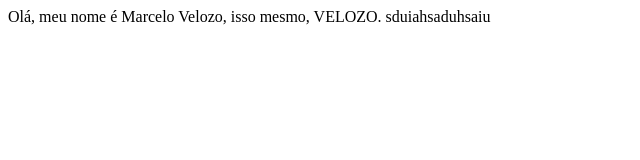
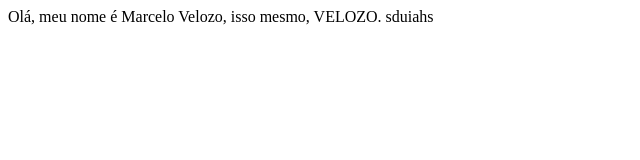
Before and after one commit to MarceloYamanoi/MarceloYamanoi.githun.io, a plain HTML site: page index.html in a window 1280 px wide. Shown: the full height of the page, 0-640 px from the left. Drawn offline with Linux system fonts and the light colour scheme.

Commit message:
atualização primeira

```diff
--- a/index.html
+++ b/index.html
@@ -6,6 +6,6 @@
     </head>
 
     <body>
-        Olá, meu nome é Marcelo Velozo, isso mesmo, VELOZO. sduiahsaduhsaiu
+        Olá, meu nome é Marcelo Velozo, isso mesmo, VELOZO. sduiahs
     </body>
 </html>
```
